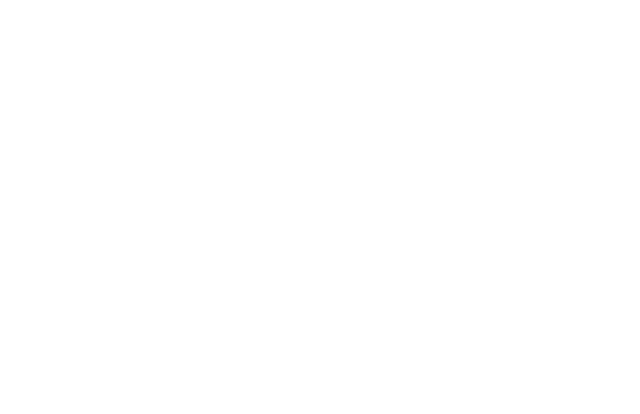
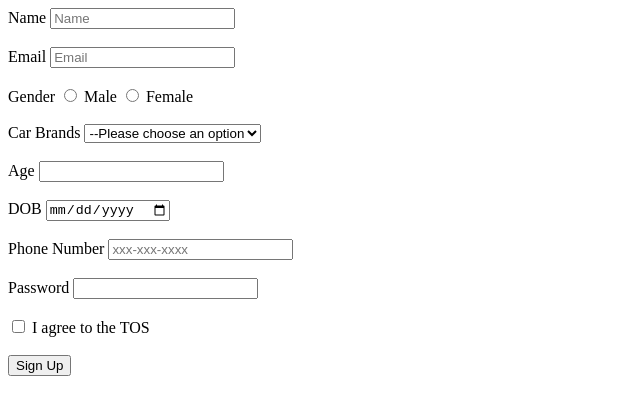
Before and after one commit to acciojob/signup-form-car-DarpanRamani, a website: page main.html in a window 1280 px wide. Shown: the whole page, without its empty margins (0-640 px from the left). Drawn offline with Linux system fonts and the light colour scheme.

Commit message:
created a submission

```diff
--- a/main.html
+++ b/main.html
@@ -8,6 +8,44 @@
 
 <body>
 	<!-- the entire body must be written by student -->
+	<form method="post">
+	<label for="name">Name</label>
+	<input id="name" type="text" name="name" placeholder="Name"><br><br>
+
+	<label for="email">Email</label>
+	<input id="email" type="Email" name="email" placeholder="Email" required><br><br>
+
+		<label>Gender</label>
+	<input id="gender_m" type="radio" name="gender">
+		<label for="gender">Male</label>
+
+		<input id="gender_f" type="radio" name="gender">
+		<label for="gender">Female</label><br><br>
+
+		<label for="cars">Car Brands</label>
+	    <select id="cars" name="cars" required>
+			<option value="disabled selected">--Please choose an option</option>
+			<option value="Ford">Ford</option>
+			<option value="Cheverolet">Chevrolet</option>
+		</select><br><br>
+
+		<label for="age">Age</label>
+		<input type="number" id="age" name="age" required><br><br>
+
+		<label for="dob">DOB</label>
+		<input type="date" id="dob" name="dob" required><br><br>
+
+		<label for="tel">Phone Number</label>
+		<input type="tel" id="tel" name="tel" pattern="[0-9]{3}-[0-9]{3}-[0-9]{4}" placeholder="xxx-xxx-xxxx"><br><br>
+
+		<label for="password">Password</label>
+		<input id="password" type="password" name="password" required><br><br>
+
+		<input type="checkbox" id="tos" name="tos" required>
+		<label for="tos">I agree to the TOS</label><br><br>
+
+		<button type="submit">Sign Up</button>
+	</form>
     <script type="text/javascript" src="./script.js">
 </script>
 
```
